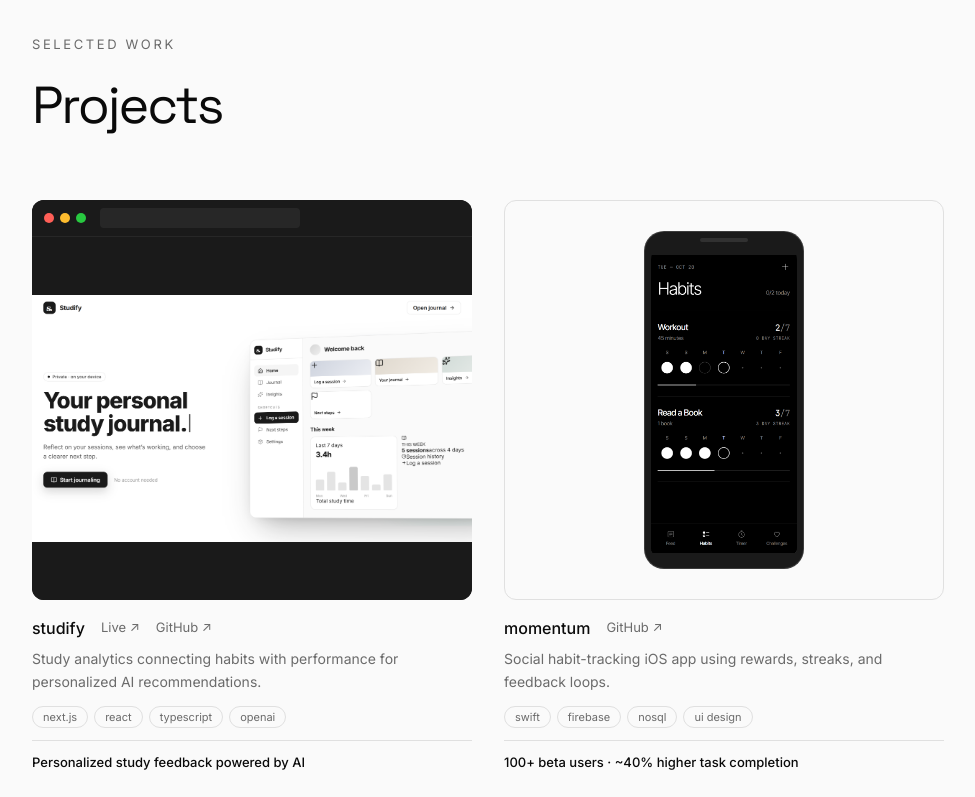
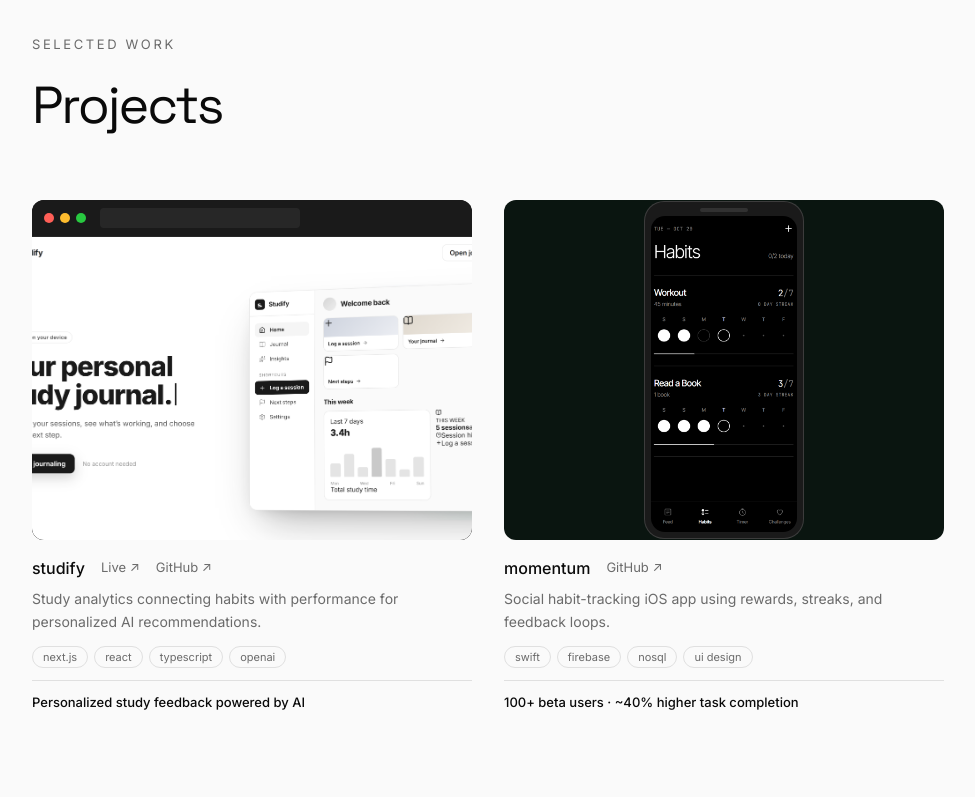
Before and after one commit to AndreTsoi/personal-site, a Next.js app in the folder nextapp/: page / in a window 1280 px wide. Shown: the part 689-1486 px from the top of the page, without its empty margins (152-1127 px from the left). Built offline with nearby package versions, Linux system fonts and the light colour scheme.

Commit message:
Revert project cards to fixed-height object-cover design, no borders

```diff
--- a/nextapp/src/components/Projects.tsx
+++ b/nextapp/src/components/Projects.tsx
@@ -29,11 +29,9 @@ function BrowserFrame({ children }: { children: React.ReactNode }) {
         <span className="w-2.5 h-2.5 rounded-full" style={{ background: "#28c840" }} />
         <div className="ml-2 flex-1 h-5 rounded" style={{ background: "rgba(255,255,255,0.06)", maxWidth: 200 }} />
       </div>
-      {/* Content: true 16:9 sub-frame, centered */}
-      <div className="flex-1 min-h-0 flex items-center justify-center">
-        <div className="relative w-full" style={{ aspectRatio: "16/9" }}>
-          {children}
-        </div>
+      {/* Content */}
+      <div className="relative flex-1 min-h-0">
+        {children}
       </div>
     </div>
   );
@@ -108,7 +106,7 @@ export default function Projects() {
                   target="_blank"
                   rel="noopener noreferrer"
                   className="block rounded-xl overflow-hidden transition-transform duration-300 group-hover:-translate-y-1"
-                  style={{ background: p.bg, height: 400 }}
+                  style={{ background: p.bg, height: 340 }}
                 >
                   <BrowserFrame>
                     <Image src={p.image} alt={p.title} fill className="object-cover object-top" />
@@ -119,11 +117,11 @@ export default function Projects() {
                   href={p.links[0].href}
                   target="_blank"
                   rel="noopener noreferrer"
-                  className="flex items-center justify-center rounded-xl transition-transform duration-300 group-hover:-translate-y-1"
-                  style={{ height: 400, border: "1px solid var(--line)" }}
+                  className="block rounded-xl overflow-hidden transition-transform duration-300 group-hover:-translate-y-1"
+                  style={{ background: p.bg, height: 340, display: "flex", alignItems: "center", justifyContent: "center", padding: "24px 32px" }}
                 >
                   <PhoneFrame>
-                    <Image src={p.image} alt={p.title} fill className="object-contain" />
+                    <Image src={p.image} alt={p.title} fill className="object-cover object-top" />
                   </PhoneFrame>
                 </a>
               )}
```
